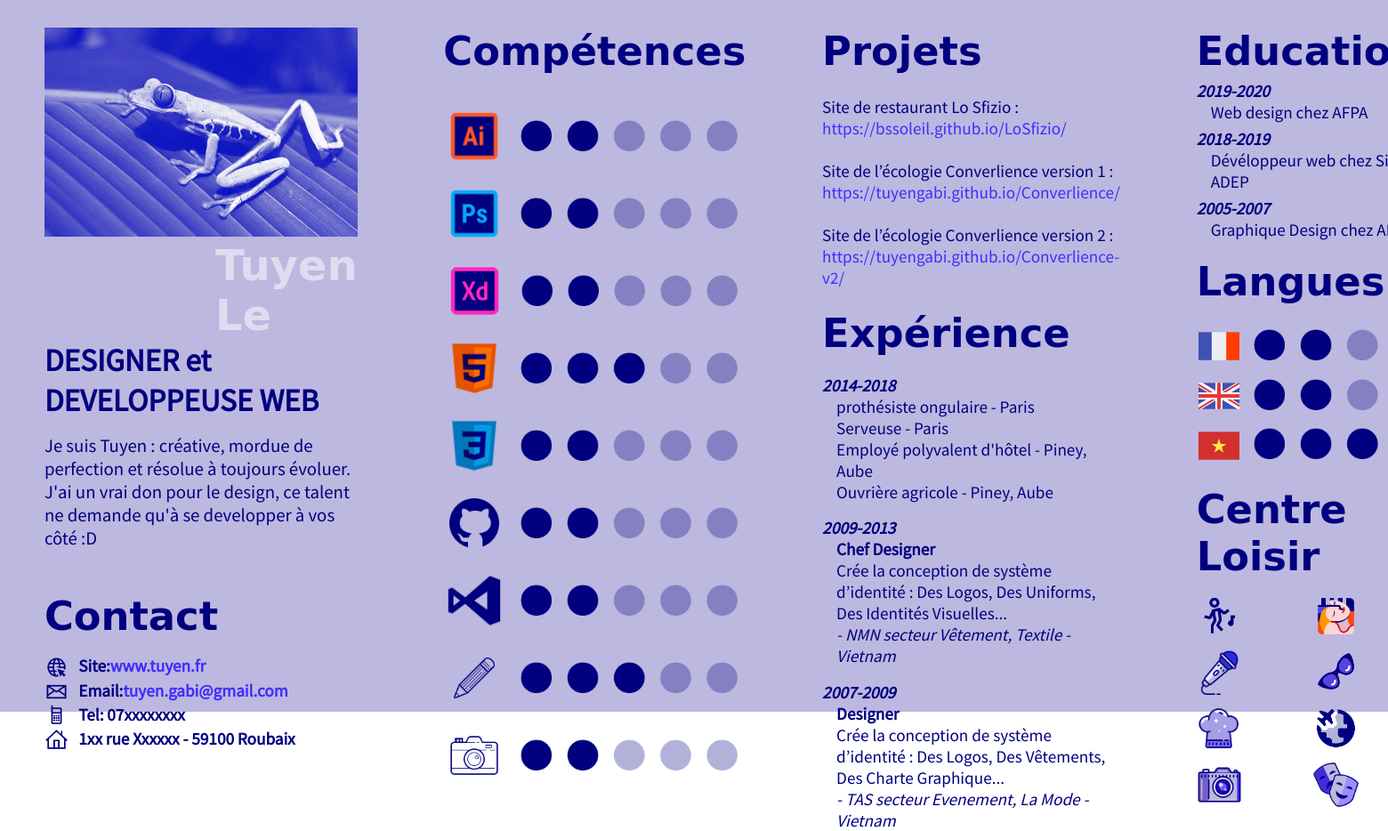
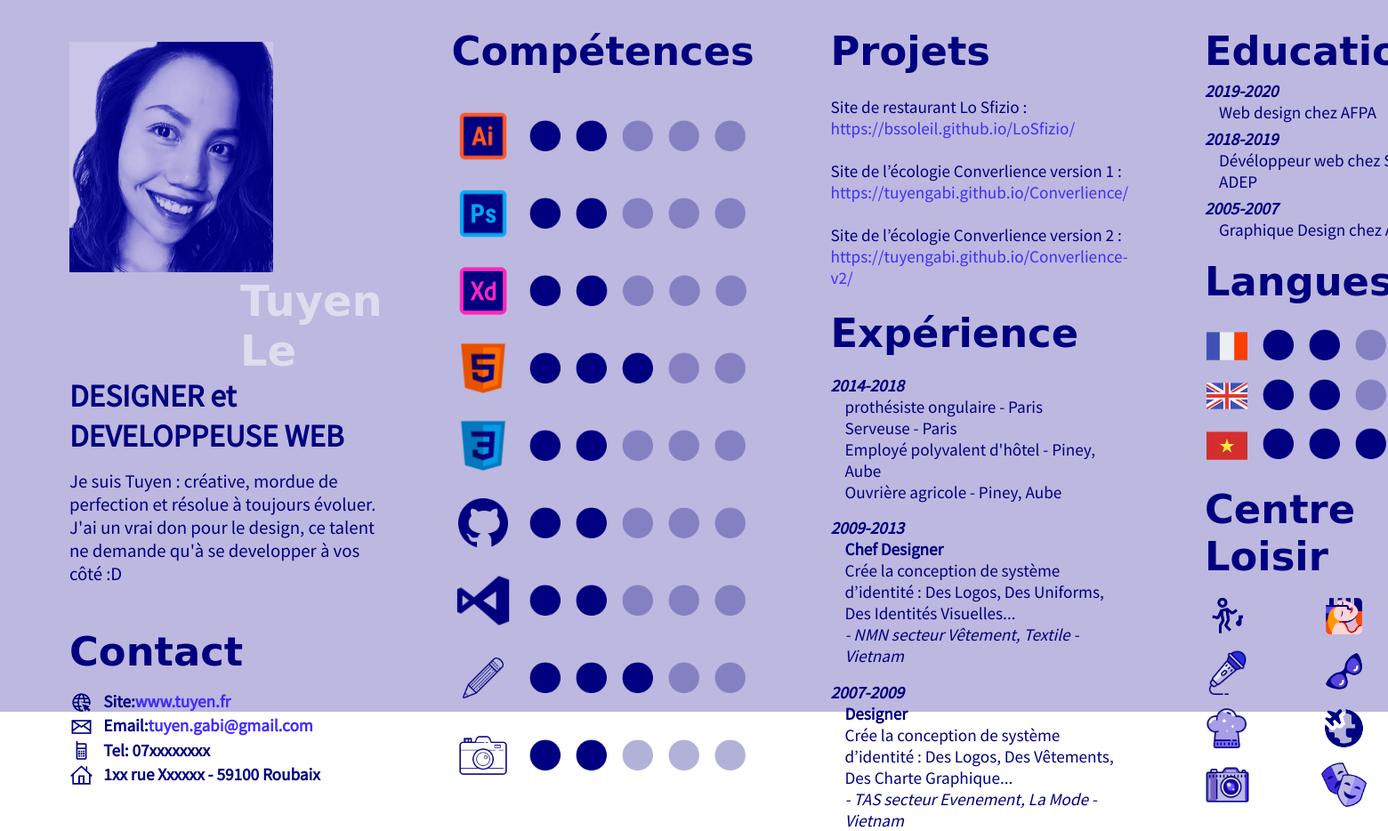
Before and after one commit to tuyengabi/my-CV, a PHP site: page / in a window 1560 px wide; the page is wider, and only the part inside the window is pictured. Shown: that part at 89% size. Run offline with PHP 8.4, Linux system fonts and the light colour scheme; some web fonts are replaced.

Commit message:
modify photo profile , section about-me

```diff
--- a/index.css
+++ b/index.css
@@ -15,12 +15,12 @@ main {
 /* SECTION ABOUT-ME */
 .about-me {
     width: 25%;
-    margin: 0 1.2% 0 1.2%;
+    margin: 1% 0 0 3%;
     padding: 2% 1% 2% 2%;
 }
 
     .my-photo {
-    width: 100%;
+    width: 65%;
     }
 
     h2 {
--- a/index.html
+++ b/index.html
@@ -17,7 +17,7 @@
     <main>
 
         <section class="about-me">
-            <img class="my-photo" src="images/avatar.jpg" alt="">
+            <img class="my-photo" src="images/me.png" alt="">
             <h2>Tuyen Le</h2>
             <h1>DESIGNER et DEVELOPPEUSE WEB</h1>
             <p class="about">
```
Also changed, not shown: images/me.jpg (added), images/me.png (added).
